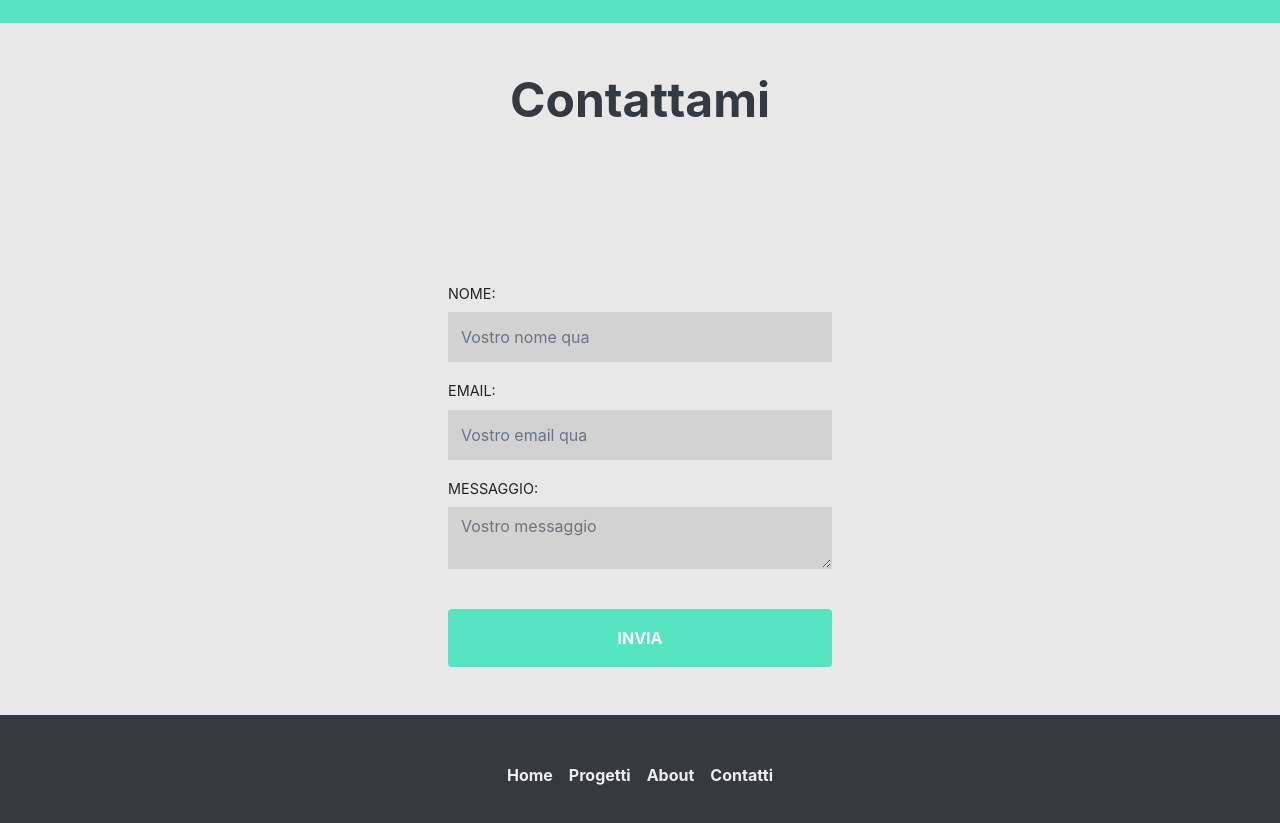
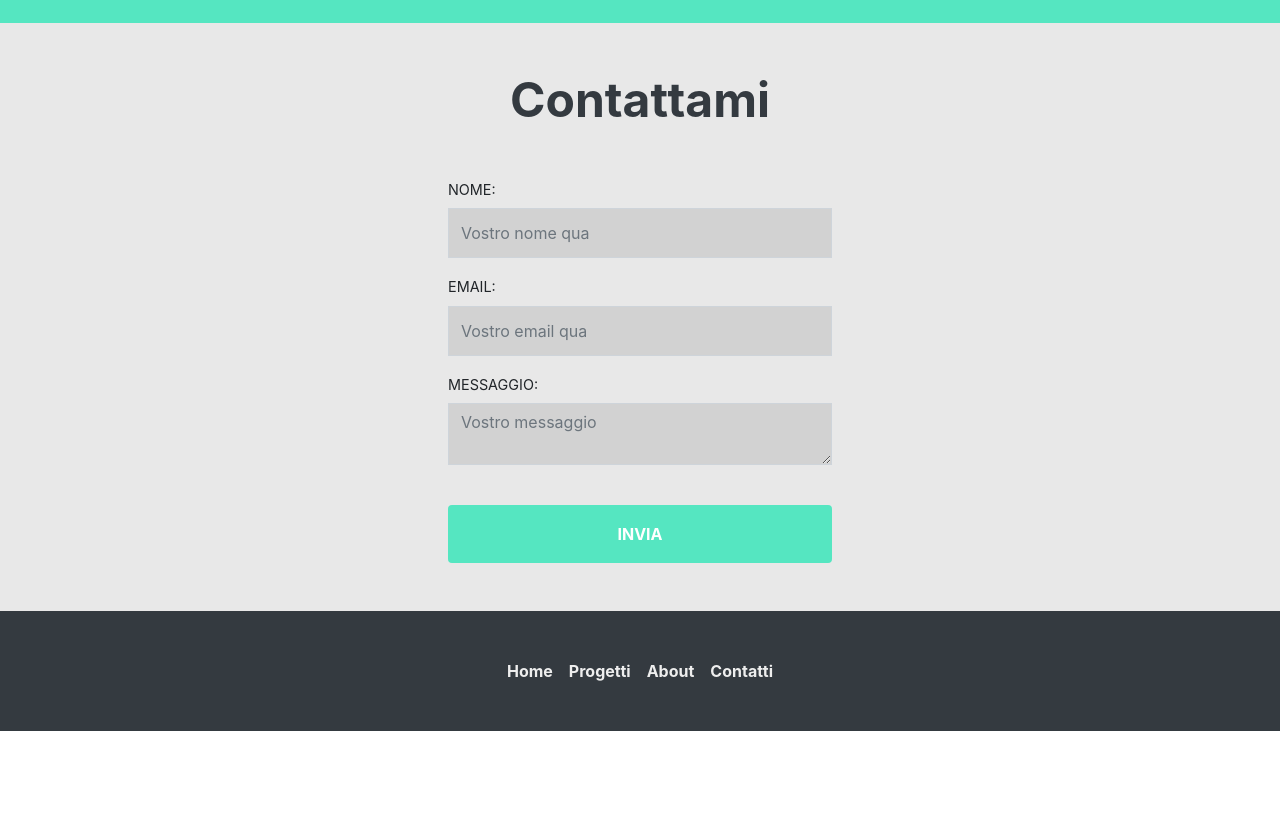
Before and after one commit to vikysingh/portfolio, a website built with webpack: page index.html in a window 1280 px wide. Shown: the part 3040-3863 px from the top of the page. After the commit the page ends 3771 px from the top, so only its background shows below. Built offline with nearby package versions, Linux system fonts and the light colour scheme.

Commit message:
Update index.html

```diff
--- a/index.html
+++ b/index.html
@@ -132,10 +132,6 @@
         <section class="contatti text-center py-5" id="contatti">
             <h2 class="section-title text-dark">Contattami</h2>
 
-            <div class="py-5 px-4">
-                <div data-netlify-recaptcha="true"></div>
-            </div>
-
             <form name="contatti" data-netlify="true" action="/"
             data-netlify-recaptcha="true"
             method="POST" class="mx-auto mt-5 text-left">
@@ -154,6 +150,8 @@
                     <label for="msg">Messaggio:</label>
                     <textarea name="msg" id="msg" class="form-control" required placeholder="Vostro messaggio" ></textarea>
                 </div>
+
+                <div data-netlify-recaptcha="true"></div>
 
                 <button type="submit" class="btn w-100 text-white py-3 mt-4" > Invia </button>
 
```
